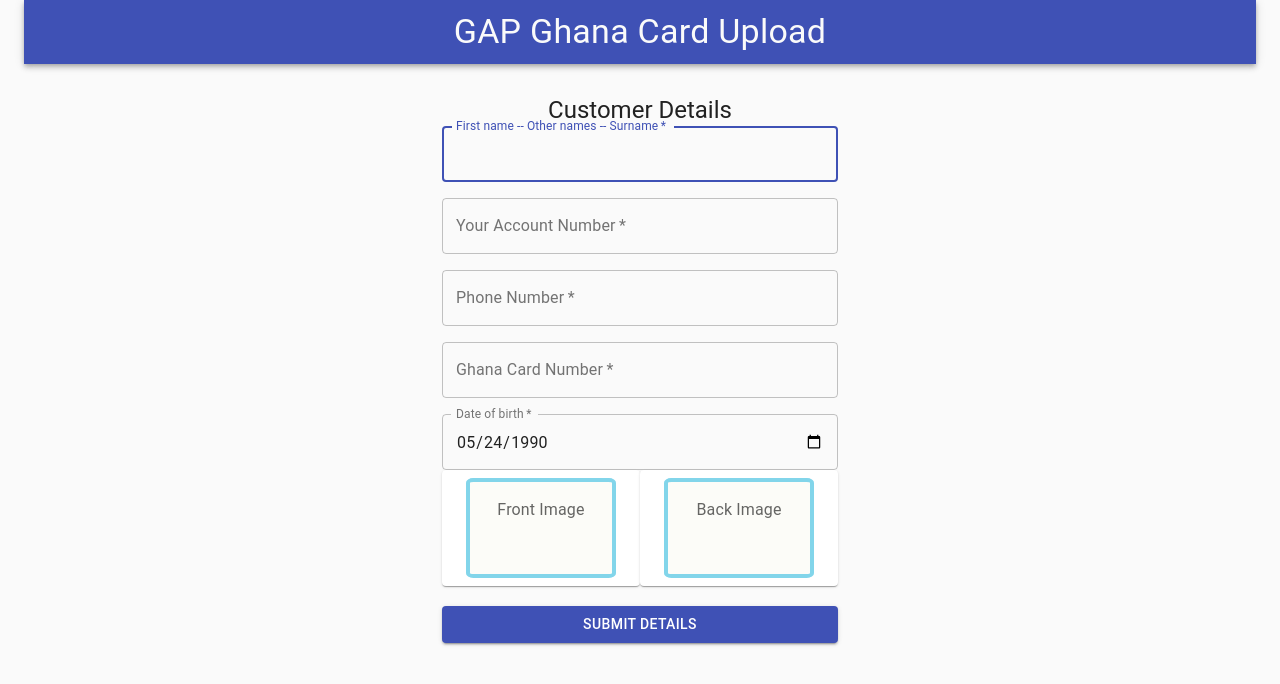
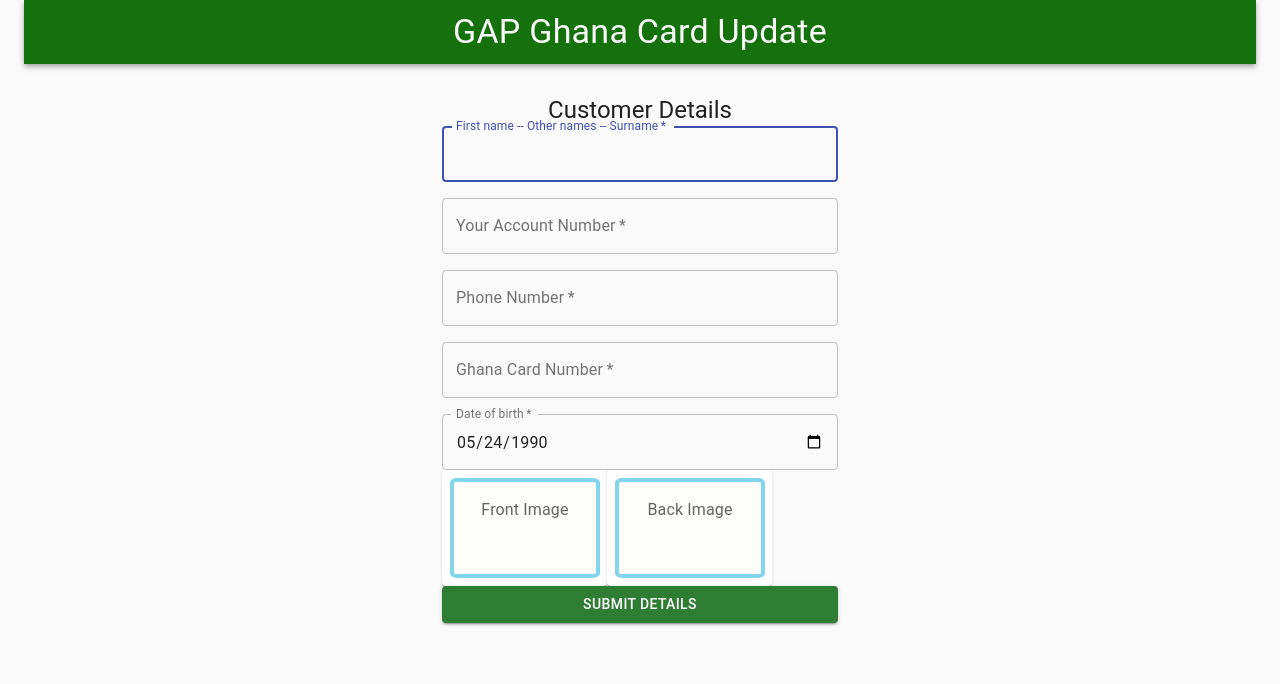
Before and after one commit to jixboa/ghanacard, a React (Create React App) app: page / in a window 1280 px wide. Shown: the top 684 px of the page. Built offline with nearby package versions, Linux system fonts and the light colour scheme.

Commit message:
Build clean

```diff
--- a/src/components/navbar/NavBar.jsx
+++ b/src/components/navbar/NavBar.jsx
@@ -11,7 +11,7 @@ const useStyle = makeStyles({
     flexGrow: 1,
   },
   appbarStyle: {
-    color: "#15710c",
+    background: "#15710c",
   },
 
   linkStyle: {
@@ -37,7 +37,7 @@ const NavBar = () => {
         <Toolbar>
           <Typography variant="h4" className={classes.root}>
             <Link className={classes.linkStyle} to="/">
-              GAP Ghana Card Upload
+              GAP Ghana Card Update
             </Link>
           </Typography>
         </Toolbar>
--- a/src/components/todos/AddTodo.jsx
+++ b/src/components/todos/AddTodo.jsx
@@ -1,7 +1,8 @@
 import { React, useState } from "react";
-import { TextField, Button, Typography, Container } from "@material-ui/core";
+import { TextField, Typography, Container } from "@material-ui/core";
 import { makeStyles, CssBaseline } from "@material-ui/core";
 import Grid from "@material-ui/core/Grid";
+import Button from "@mui/material/Button";
 
 import { styled } from "@mui/material/styles";
 import Paper from "@mui/material/Paper";
@@ -34,6 +35,7 @@ const useStyle = makeStyles({
   },
   submit: {
     marginTop: "20px",
+    color: "success",
   },
 });
 
@@ -151,9 +153,7 @@ const AddTodo = ({ todo, setTodo }) => {
               container
               rowSpacing={1}
               columnSpacing={{ xs: 1, sm: 2, md: 3 }}>
-              <Grid item xs={6}></Grid>
-              <Grid item xs={6}></Grid>
-              <Grid item xs={6}>
+              <Grid item xs={5}>
                 <Item>
                   <div className="form__img-input-container">
                     <input
@@ -186,7 +186,7 @@ const AddTodo = ({ todo, setTodo }) => {
                   </div>
                 </Item>
               </Grid>
-              <Grid item xs={6}>
+              <Grid item xs={5}>
                 <Item>
                   <div className="form__img-input-container">
                     <input
@@ -224,7 +224,7 @@ const AddTodo = ({ todo, setTodo }) => {
               type="submit"
               fullWidth
               variant="contained"
-              color="primary"
+              color="success"
               className={classes.submit}>
               Submit Details
             </Button>
```
